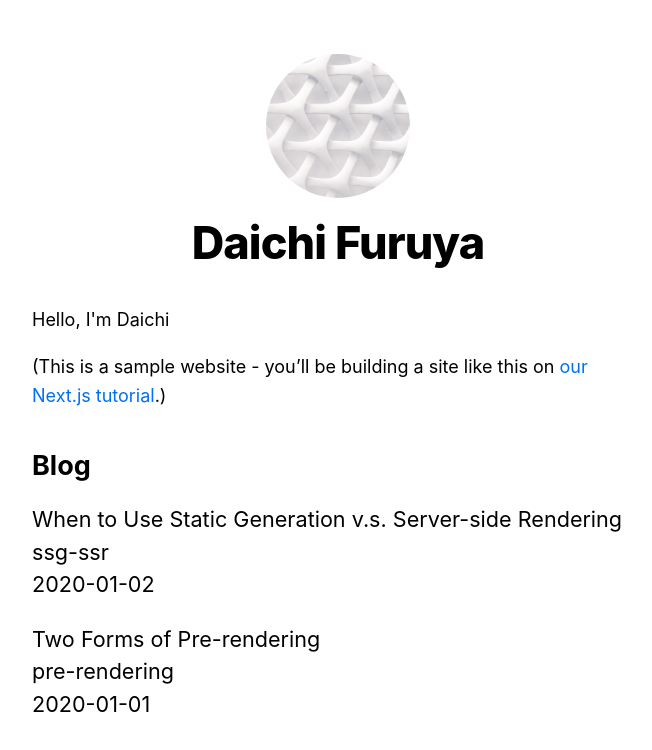
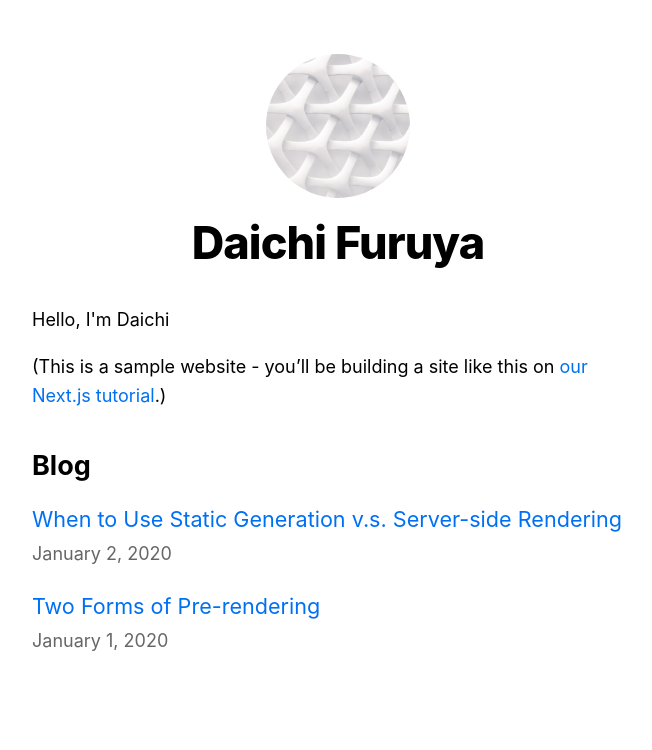
Before and after one commit to dchf12/nextjs-blog, a Next.js app: page / in a window 1280 px wide. Shown: the top 750 px of the page, without its empty margins (302-954 px from the left). Built offline with nearby package versions, Linux system fonts and the light colour scheme.

Commit message:
ページの日付、リンク修正

```diff
--- /dev/null
+++ b/components/date.tsx
@@ -0,0 +1,6 @@
+import { parseISO, format } from 'date-fns'
+
+export default function Date({ dateString }): JSX.Element {
+    const date = parseISO(dateString);
+    return <time dateTime={dateString}>{format(date, 'LLLL d, yyyy')}</time>;
+}
--- a/lib/posts.ts
+++ b/lib/posts.ts
@@ -1,6 +1,8 @@
 import fs from 'fs';
 import path from 'path';
 import matter from 'gray-matter';
+import { remark } from 'remark';
+import html from 'remark-html';
 
 const postsDirectory = path.join(process.cwd(), 'posts');
 
@@ -59,16 +61,23 @@
     });
 }
 
-export function getPostData(id) {
+export async function getPostData(id) {
     const fullPath = path.join(postsDirectory, `${id}.md`);
     const fileContents = fs.readFileSync(fullPath, 'utf8');
 
     // Use gray-matter to parse the post metadata section
     const matterResult = matter(fileContents);
 
+    // Use remark to convert markdown into HTML string
+    const processedContent = await remark()
+        .use(html)
+        .process(matterResult.content);
+    const contentHtml = processedContent.toString();
+
     // Combine the data with the id
     return {
         id,
+        contentHtml,
         ...matterResult.data,
     };
 }
--- a/package.json
+++ b/package.json
@@ -6,10 +6,13 @@
     "start": "next start"
   },
   "dependencies": {
+    "date-fns": "^2.30.0",
     "gray-matter": "^4.0.3",
     "next": "latest",
     "react": "18.2.0",
-    "react-dom": "18.2.0"
+    "react-dom": "18.2.0",
+    "remark": "^14.0.3",
+    "remark-html": "^15.0.2"
   },
   "devDependencies": {
     "@types/node": "20.1.3",
--- a/pages/index.tsx
+++ b/pages/index.tsx
@@ -3,6 +3,8 @@
 import styles from '../styles/Home.module.css';
 import utilStyles from '../styles/utils.module.css';
 import { getSortedPostsData } from '../lib/posts';
+import Link from 'next/link';
+import Date from '../components/date';
 
 export default function Home({ allPostsData }): JSX.Element {
     return (
@@ -22,11 +24,11 @@
                 <ul className={utilStyles.list}>
                     {allPostsData.map(({ id, date, title }) => (
                         <li className={utilStyles.listItem} key={id}>
-                            {title}
+                            <Link href={`/posts/${id}`}>{title}</Link>
                             <br />
-                            {id}
-                            <br />
-                            {date}
+                            <small className={utilStyles.lightText}>
+                                <Date dateString={date} />
+                            </small>
                         </li>
                     ))}
                 </ul>
```
Also changed, not shown: pages/posts/[id].tsx (+15 -7 lines), 1 other file (tests, documents, lock files or other folders).
